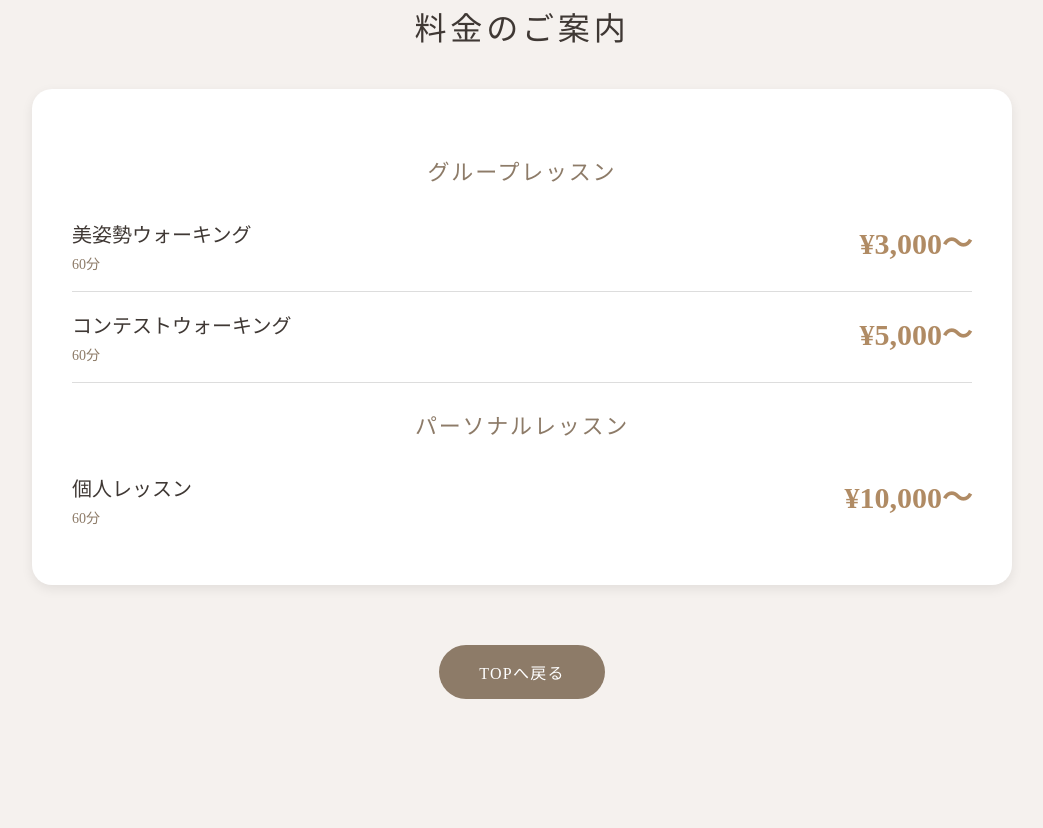
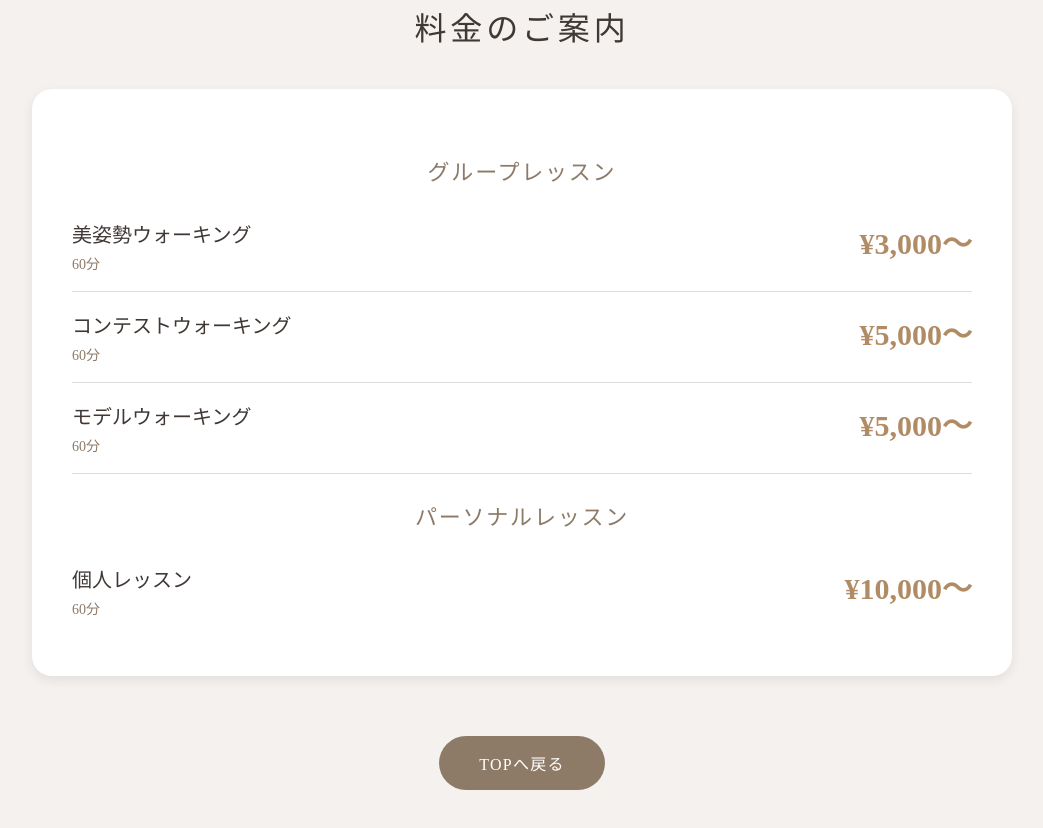
Before and after one commit to ntotalbeauty/N-homepage, a plain HTML site: page walking.html in a window 1280 px wide. Shown: the part 1399-2227 px from the top of the page, without its empty margins (118-1161 px from the left). Before the commit the page ends 2158 px from the top, so only its background shows below. Drawn offline with Linux system fonts and the light colour scheme.

Commit message:
Update walking.html

```diff
--- a/walking.html
+++ b/walking.html
@@ -451,6 +451,15 @@ h5{
     <span>¥5,000〜</span>
 </div>
 
+<div class="price-item">
+    <span>
+        モデルウォーキング<br>
+        <small>60分</small>
+    </span>
+    <span>¥5,000〜</span>
+</div>
+
+
 <div class="group-title">
     パーソナルレッスン
 </div>
```
